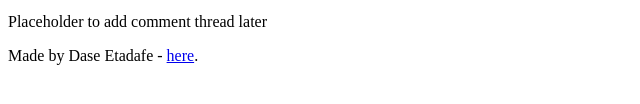
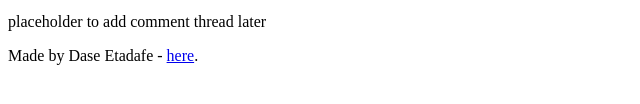
Before and after one commit to Edafe2025/My_first_Portfolio, a plain HTML site: page html_basic/index.html in a window 1280 px wide. Shown: the part 608-712 px from the top of the page, 0-640 px from the left. Drawn offline with Linux system fonts and the light colour scheme.

Commit message:
Add updated index.html and tweets.html

```diff
--- a/html_basic/index.html
+++ b/html_basic/index.html
@@ -32,7 +32,6 @@
             <p>This is a simple HTML page created as part of my web development learning journey.I am practicing HTML tags such as headings,paragraphs and images.Elements play an important role in how the page is structured and displayed in the browser.</p>
             <a href="https://www.alxafrica.com" target="_blank">
             <img src="https://i.ibb.co/gTDZZT8/ALX-Logo-07.png" alt="ALX Logo" width="200"></a>
-
         <table>
           <thead>
             <tr>
@@ -66,7 +65,7 @@
         </table>
         </article>
         <aside>
-            <p>Placeholder to add comment thread later</p>
+            <p>placeholder to add comment thread later</p>
         </aside>
     </main>
     <footer>
```
Also changed, not shown: html_basic/tweets.html (+1 -1 lines).
